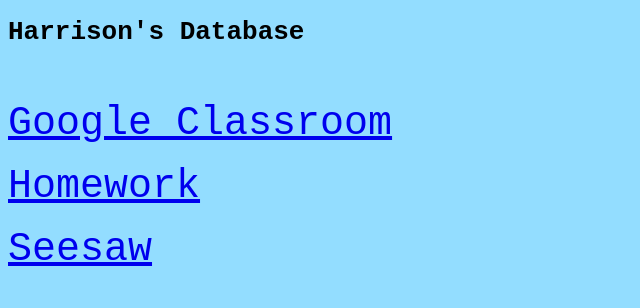
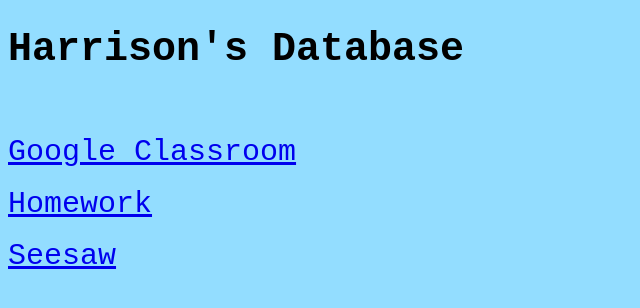
Before and after one commit to HalisenG/haliseng.github.io, a plain HTML site: page index.html in a window 1280 px wide. Shown: the whole page, without its empty margins (0-640 px from the left). Drawn offline with Linux system fonts and the light colour scheme.

Commit message:
Update index.html

```diff
--- a/index.html
+++ b/index.html
@@ -1,12 +1,12 @@
 <!DOCTYPE html>
 <html>
 <body style="background-color:#93DDFF;">
-<h1 style="font-family:monospace">Harrison's Database</h1>
+<h1 style="font-size:40px;font-family:monospace">Harrison's Database</h1>
   <br> </br>
-<a style="font-size:40px;font-family:monospace;", href="https://classroom.google.com/u/0/c/MzkwMjIyMTcyOTg1">Google Classroom</a>
+<a style="font-size:30px;font-family:monospace;", href="https://classroom.google.com/u/0/c/MzkwMjIyMTcyOTg1">Google Classroom</a>
   <br> </br>
-<a style="font-size:40px;font-family:monospace;", href="https://tinyurl.com/sequoiahw">Homework</a>
+<a style="font-size:30px;font-family:monospace;", href="https://tinyurl.com/sequoiahw">Homework</a>
   <br> </br>
-<a style="font-size:40px;font-family:monospace;", href="https://app.seesaw.me/#/student/feed/class.871f198b-4d95-4705-8215-0b287588371b/display/journal/">Seesaw</a>
+<a style="font-size:30px;font-family:monospace;", href="https://app.seesaw.me/#/student/feed/class.871f198b-4d95-4705-8215-0b287588371b/display/journal/">Seesaw</a>
 </body>
 </html>
```
